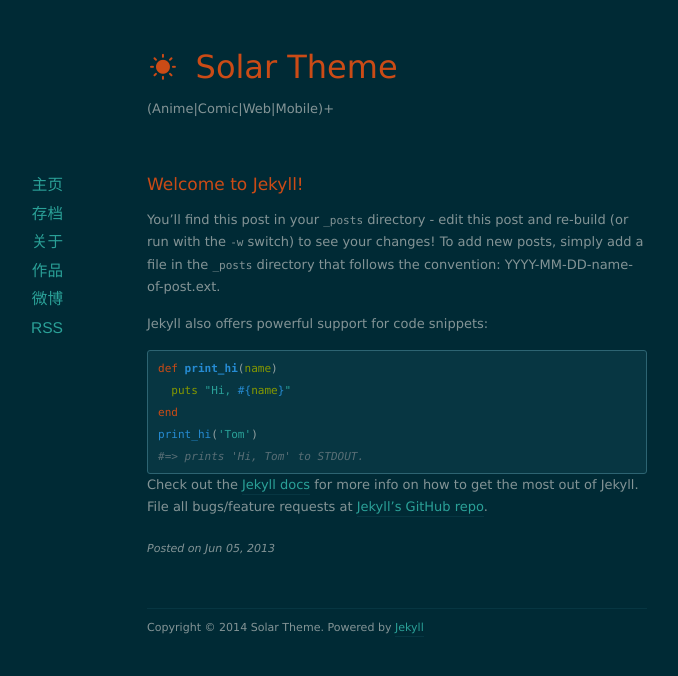
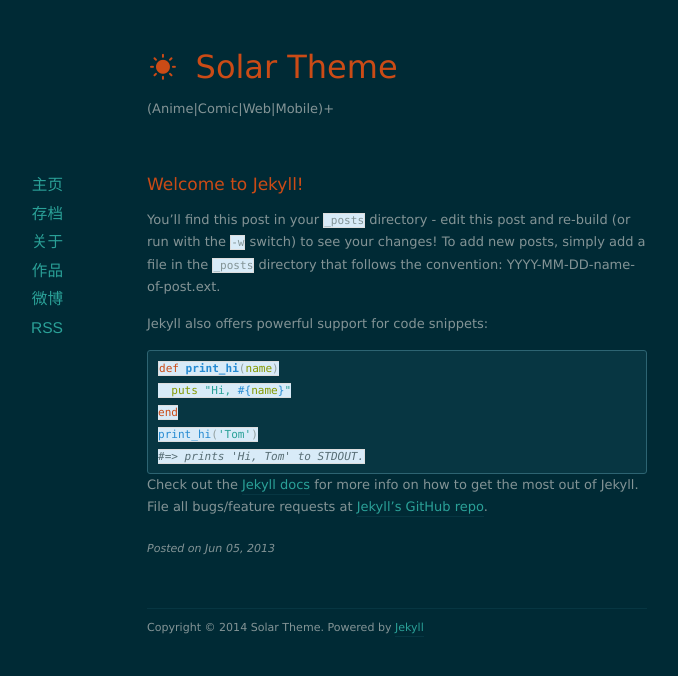
Before and after one commit to konata/konata.github.io, a Jekyll site: the page built from _posts/2013-06-05-welcome-to-jekyll.markdown, in a window 1280 px wide. Shown: the top 676 px of the page, without its empty margins (243-921 px from the left). Built offline with Jekyll 4.4.1, drawn with Linux system fonts in a browser that asks for light colours; nearby versions of some CDN libraries.

Commit message:
adding code style

```diff
--- a/_layouts/default.html
+++ b/_layouts/default.html
@@ -12,7 +12,7 @@
 
   <link href="/assets/css/style.css" rel="stylesheet" />
   <link href="/assets/css/colors-dark.css" rel="stylesheet" />
-
+  <link href="/assets/css/code-style.css" rel="stylesheet" />
 </head>
 
 <body>
@@ -43,8 +43,6 @@
       </nav>
     </div>
 
-
-
     <div id="content">
       {{ content }}
     </div>
--- /dev/null
+++ b/assets/css/code-style.css
@@ -0,0 +1,4 @@
+code {
+	background-color:#d8ebf8;
+	border:1px solid #dddddd;
+}
```
